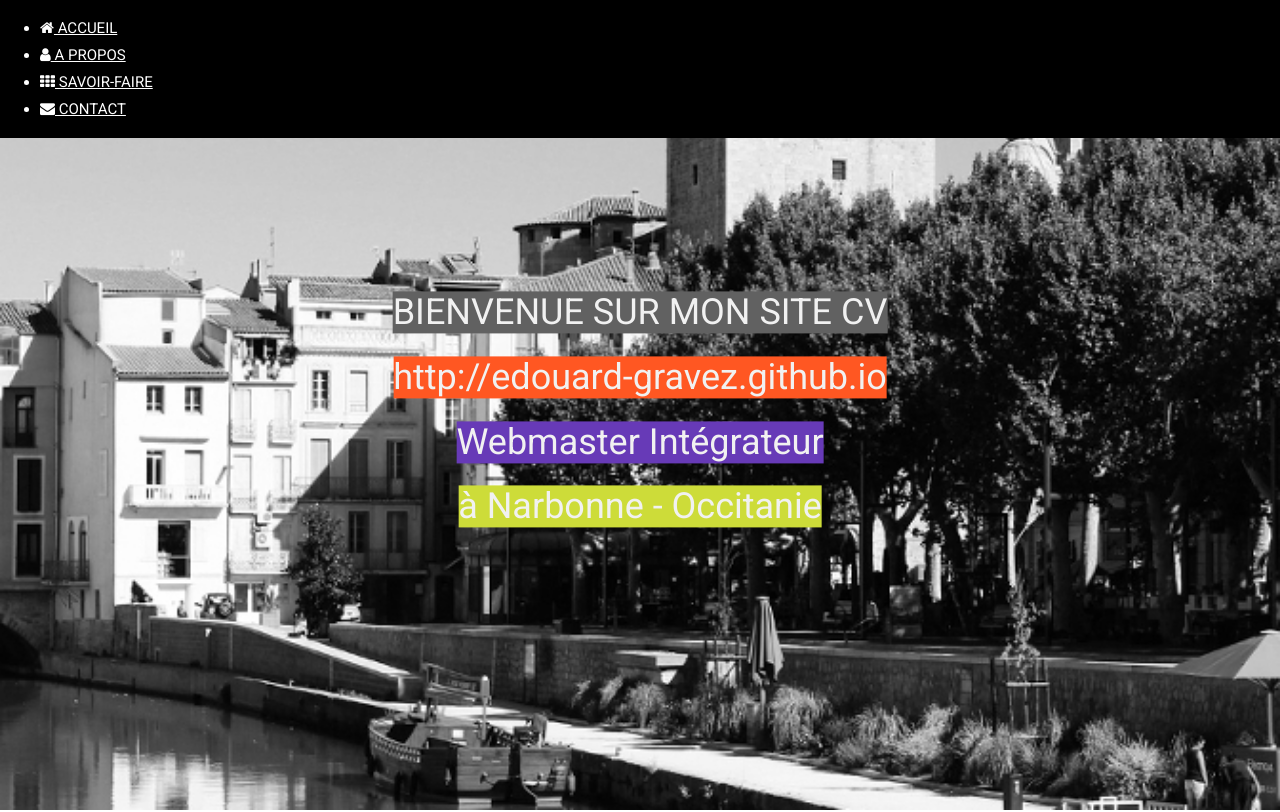
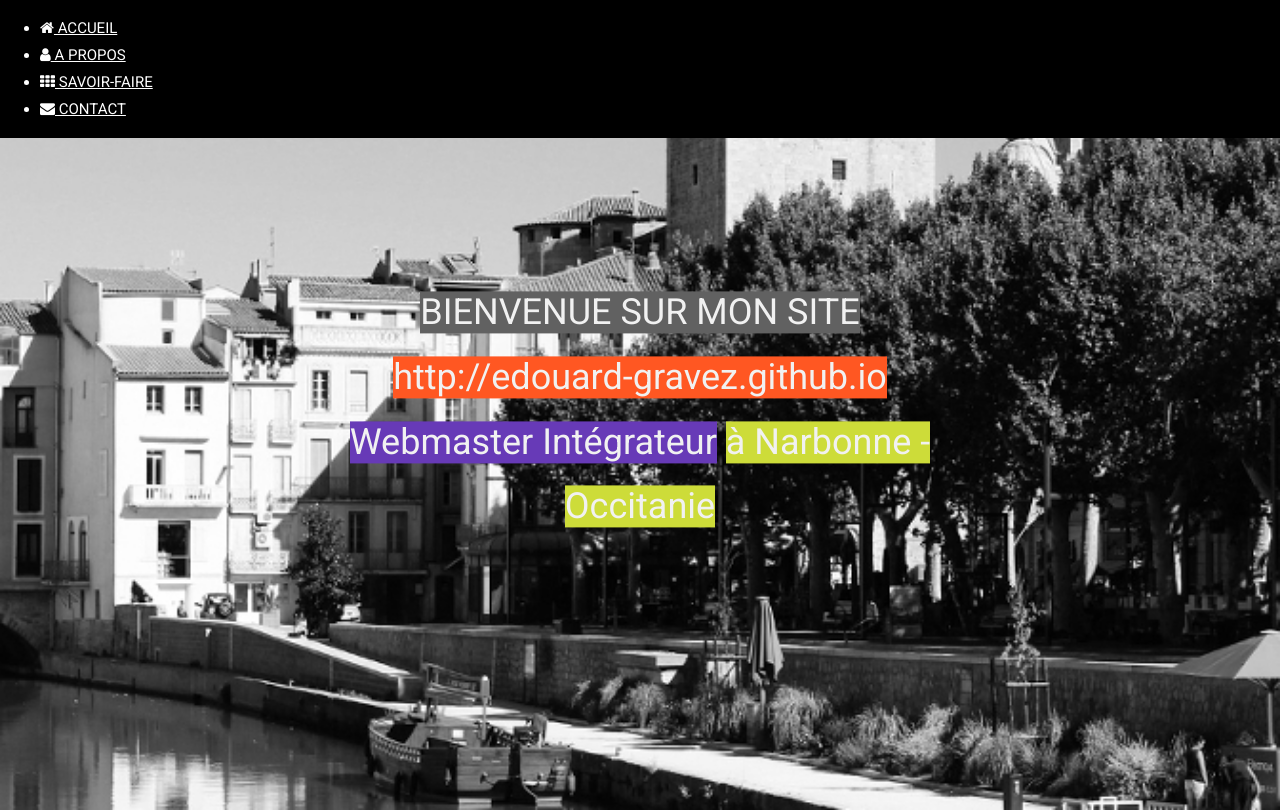
Before and after one commit to EdouardGravez/edouard-gravez.github.io, a plain HTML site: page index.html in a window 1280 px wide. Shown: the top 812 px of the page. Drawn offline with nearby package versions, Linux system fonts and the light colour scheme; files whose address does not match are found by name.

Commit message:
Modification H1

```diff
--- a/index.html
+++ b/index.html
@@ -57,13 +57,9 @@
     <div class="bgimg-1 w3-display-container" id="home">
         <h1>
             <div class="w3-display-middle w3-center">
-                <span class="w3-dark-grey w3-text-light-grey">BIENVENUE SUR MON SITE CV</span>
-                <br>
+                <span class="w3-dark-grey w3-text-light-grey">BIENVENUE SUR MON SITE</span>
                 <span class="w3-deep-orange w3-text-light-grey">http://edouard-gravez.github.io</span>
-                <br>
-                <span class="w3-deep-purple w3-text-light-grey">Webmaster Intégrateur
-                </span>
-                <br>
+                <span class="w3-deep-purple w3-text-light-grey">Webmaster Intégrateur</span>
                 <span class="w3-lime w3-text-light-grey">à Narbonne - Occitanie</span>
             </div>
         </h1>
```
